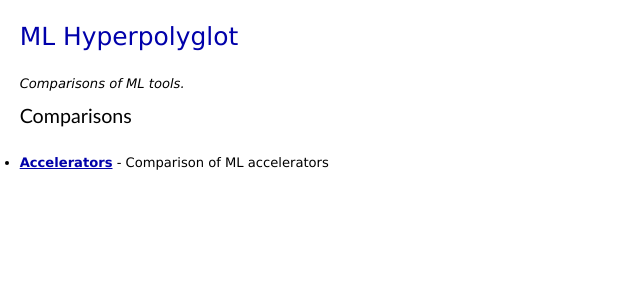
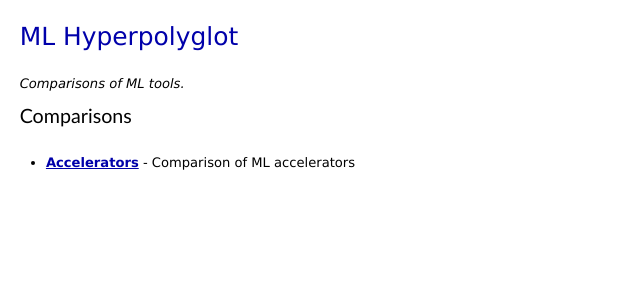
Before and after one commit to jeffcarp/ml-hyperpolyglot, a Jekyll site: the page built from index.md, in a window 1280 px wide. Shown: the top 300 px of the page, without its empty margins (0-640 px from the left). Built offline with Jekyll 4.4.1, drawn with Linux system fonts in a browser that asks for light colours.

Commit message:
Style tweaks

```diff
--- a/_layouts/comparison.html
+++ b/_layouts/comparison.html
@@ -26,8 +26,8 @@ layout: default
       <tr>
         <td id="{{ comparison.label | slugify }}"><a href="#{{ comparison.label | slugify }}-note">{{ comparison.label }}</a></td>
         {% for framework in comparison.frameworks %}
-          {% if framework[1].js %}
-            <td>{% highlight js %}{{ framework[1].js }}{% endhighlight %}</td>
+          {% if framework[1].python %}
+            <td>{% highlight python %}{{ framework[1].python }}{% endhighlight %}</td>
           {% elsif framework[1].comment %}
             <td class="faded">{{ framework[1].comment }}</td>
           {% else %}
--- a/hyperpolyglot.css
+++ b/hyperpolyglot.css
@@ -61,6 +61,10 @@ table {
 }
 td {
 	text-align: left;
+}
+
+ul {
+	margin-left: 2em;
 }
 
 a{
```
